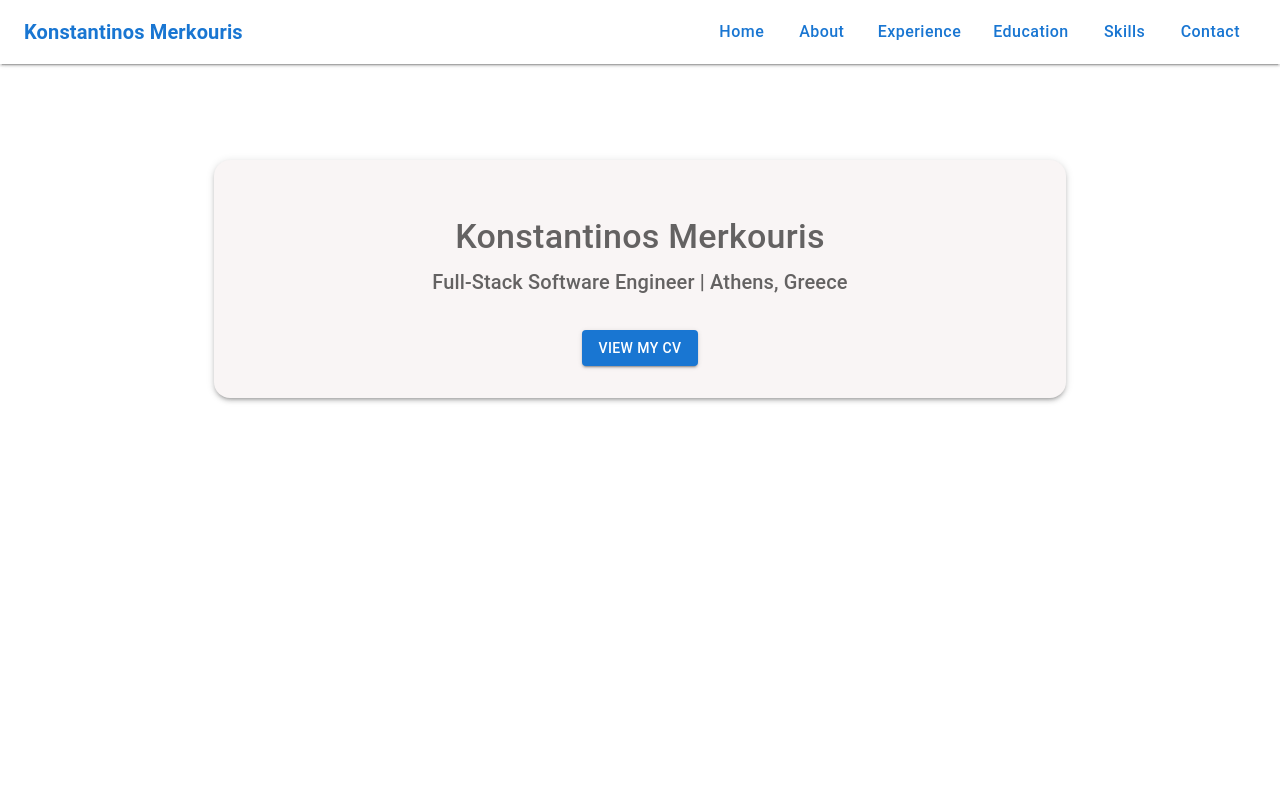
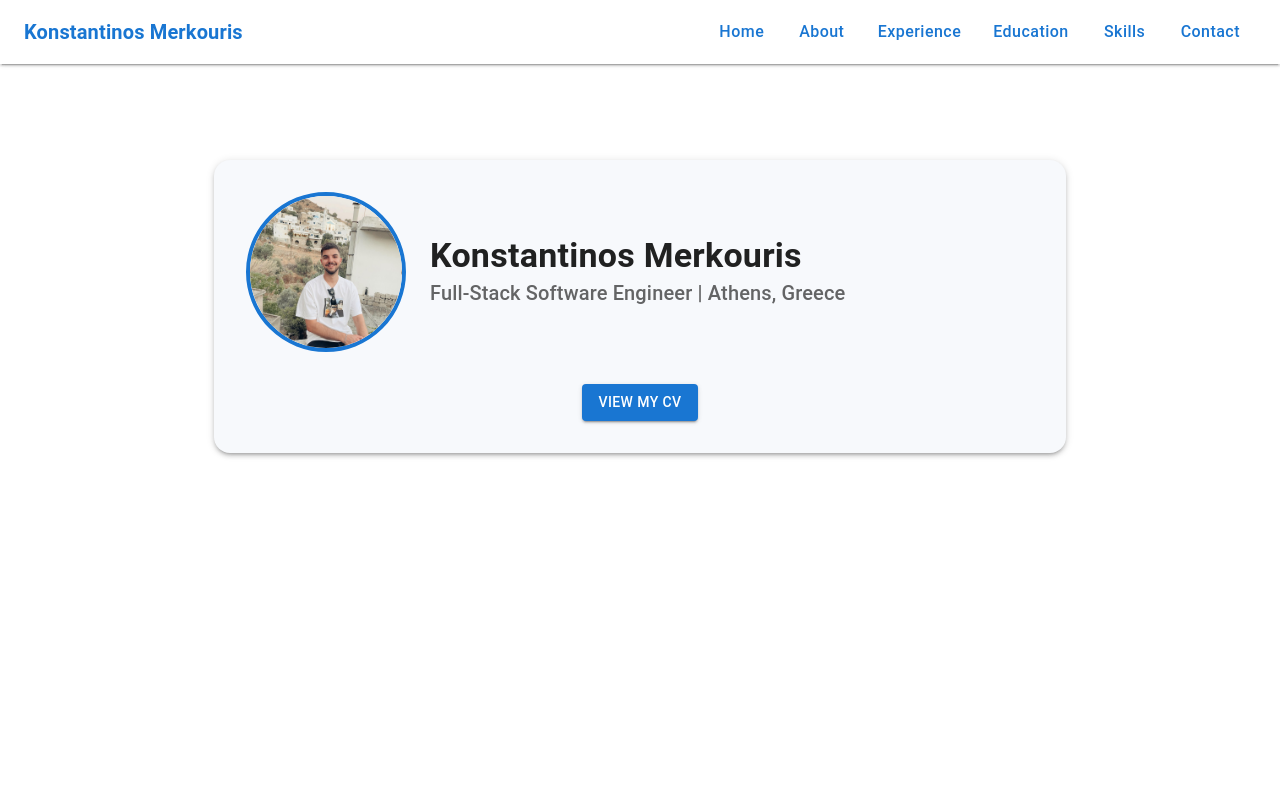
Before and after one commit to kmerkouris/jenkins-app, a React (Create React App) app: page / in a window 1280 px wide. Shown: the top 800 px of the page. Built offline with nearby package versions, Linux system fonts and the light colour scheme.

Commit message:
changelog

```diff
--- a/src/components/About.js
+++ b/src/components/About.js
@@ -14,7 +14,7 @@ export default function About() {
         </Typography>
 
         <Typography
-          variant="h5"
+          variant="h6"
           sx={{ color: '#1a237e', textAlign: 'justify' }}
         >
           Creative and driven full-stack software engineer with a passion for building robust,
--- a/src/components/Header.js
+++ b/src/components/Header.js
@@ -43,7 +43,7 @@ export default function Header() {
               edge="end"
               onClick={() => setDrawerOpen(true)}
               aria-label="menu"
-              color="inherit"
+              color="primary"
             >
               <MenuIcon />
             </IconButton>
@@ -51,7 +51,7 @@ export default function Header() {
               anchor="right"
               open={drawerOpen}
               onClose={() => setDrawerOpen(false)}
-              PaperProps={{ sx: { width: 220 } }}
+
             >
               <List>
                 {sections.map((section) => (
@@ -75,7 +75,6 @@ export default function Header() {
                   fontSize: '1rem',
                   fontWeight: 500,
                   mx: 1,
-                  color: theme.palette.primary.main,
                   textTransform: 'none',
                 }}
                 onClick={() => handleScroll(section.id)}
--- a/src/components/Home.js
+++ b/src/components/Home.js
@@ -10,36 +10,82 @@ import {
   Stack,
   IconButton,
   Button,
-  Box
+  Box,
+  useTheme,
+  useMediaQuery
 } from '@mui/material';
 import CloseIcon from '@mui/icons-material/Close';
+import Brightness4Icon from '@mui/icons-material/Brightness4';
+import Brightness7Icon from '@mui/icons-material/Brightness7';
+import MenuIcon from '@mui/icons-material/Menu';
 import profilePic from '../assets/logo.png';
 
-export default function Home() {
+const sections = [
+  { label: 'Home', id: 'home' },
+  { label: 'About', id: 'about' },
+  { label: 'Experience', id: 'experience' },
+  { label: 'Education', id: 'education' },
+  { label: 'Skills', id: 'skills' },
+  { label: 'Contact', id: 'contact' },
+];
+
+export default function Home({ toggleTheme, mode }) {
   const [open, setOpen] = useState(false);
+  const [drawerOpen, setDrawerOpen] = useState(false);
+  const theme = useTheme();
+  const isMobile = useMediaQuery(theme.breakpoints.down('sm'));
+
+  const handleScroll = (id) => {
+    const section = document.getElementById(id);
+    if (section) {
+      section.scrollIntoView({ behavior: 'smooth', block: 'start' });
+      setDrawerOpen(false);
+    }
+  };
 
   return (
     <Container maxWidth="md" sx={{ mt: 6, mb: 6 }}>
-      <Paper elevation={3} sx={{ p: 4, textAlign: 'center', borderRadius: 4, backgroundColor: '#f9f5f5' }}>
 
 
-
-        <Typography variant="h4" sx={{ fontWeight: 500, mt: 3 }} color="text.secondary">
+      <Paper elevation={3} sx={{ p: 4, borderRadius: 4, backgroundColor: '#f7f9fc' }}>
+        <Box sx={{ display: 'flex', alignItems: 'center', gap: 3 }}>
+          <Box
+            sx={{
+              width: 160,
+              height: 160,
+              borderRadius: '50%',
+              overflow: 'hidden',
+              cursor: 'pointer',
+              border: '4px solid #1976d2',
+              transition: 'transform 0.4s ease-in-out',
+              '&:hover': {
+                transform: 'scale(1.15)',
+              },
+            }}
+            onClick={() => setOpen(true)}
+          >
+            <Box
+              component="img"
+              src={profilePic}
+              alt="Konstantinos Merkouris"
+              sx={{ width: '100%', height: '100%', objectFit: 'cover' }}
+            />
+          </Box>
+          <Box>
+            <Typography variant="h4" sx={{ fontWeight: 600 }} color="text.primary">
               Konstantinos Merkouris
             </Typography>
-
-        <Typography variant="h6" sx={{ mt: 1 }} color="text.secondary">
+            <Typography variant="h6" color="text.secondary">
               Full-Stack Software Engineer | Athens, Greece
             </Typography>
+          </Box>
+        </Box>
 
-        <Button
-          variant="contained"
-          color="primary"
-          sx={{ mt: 4 }}
-          href="#about"
-        >
+        <Box sx={{ textAlign: 'center' }}>
+          <Button variant="contained" color="primary" sx={{ mt: 4 }} href="#about">
             View My CV
           </Button>
+        </Box>
 
         <Dialog open={open} onClose={() => setOpen(false)} maxWidth="sm" fullWidth>
           <DialogContent sx={{ position: 'relative', p: 0 }}>
```
Also changed, not shown: src/assets/logo.png. Lines whose indentation alone changed are shown as unchanged.
